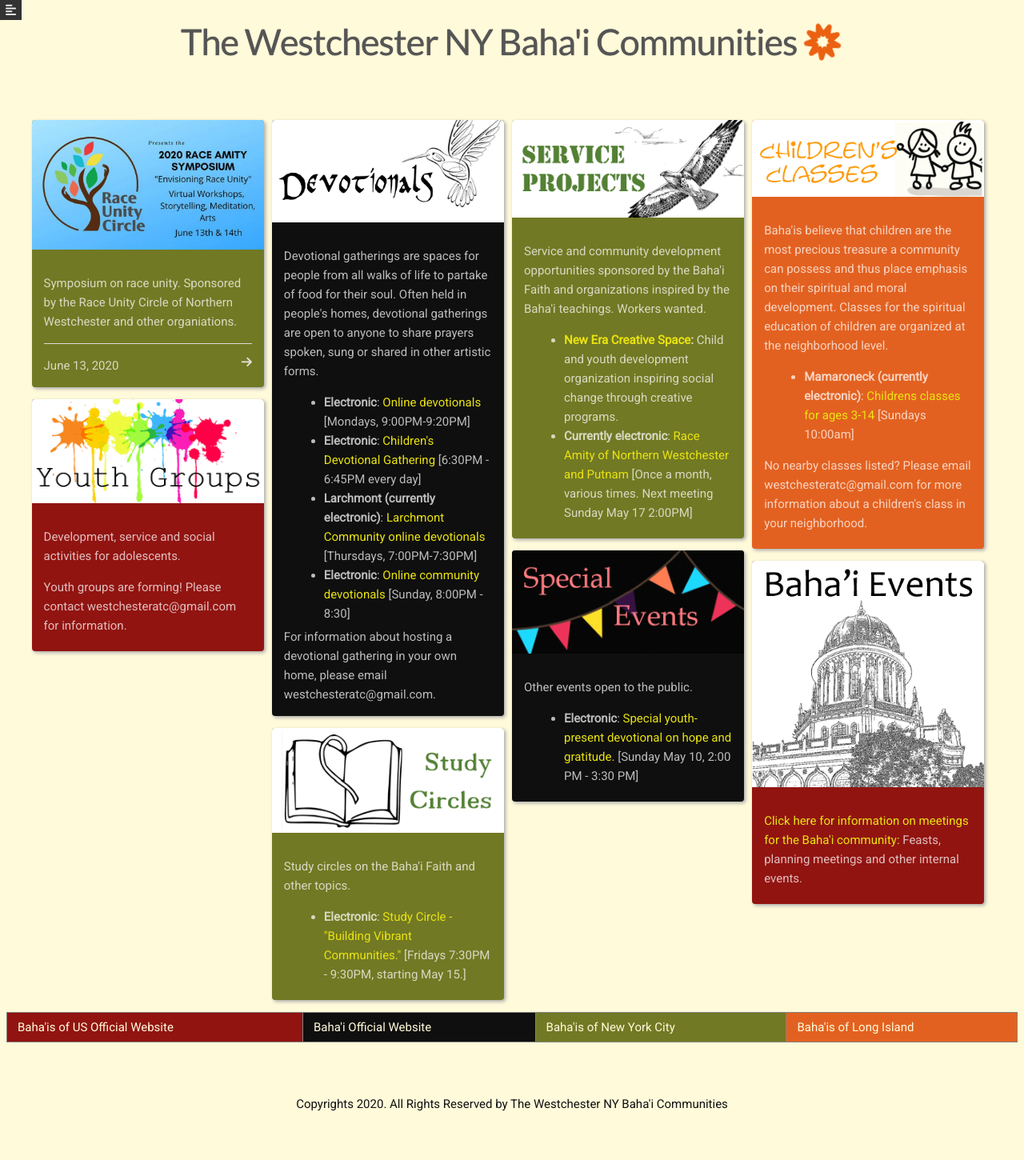
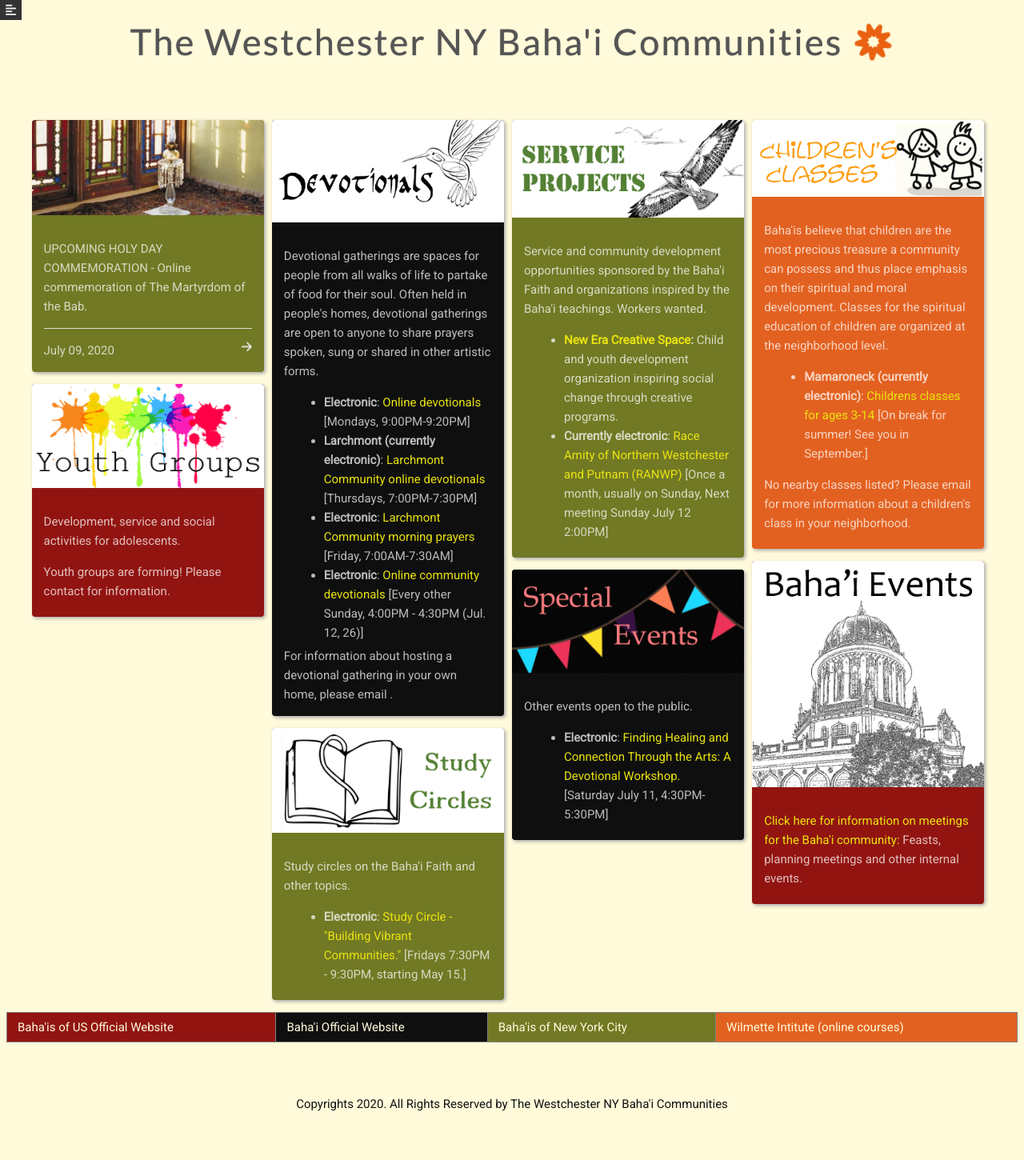
Before and after one commit to westchesterbahai/westchesterbahai.github.io, a Jekyll site: the page built from index.html, in a window 1280 px wide. Shown: the whole page at 80% size. Built offline with Jekyll 4.4.1, drawn with Linux system fonts in a browser that asks for light colours; nearby versions of some CDN libraries.

Commit message:
July update

```diff
--- a/_childrens-class/mamaroneck.md
+++ b/_childrens-class/mamaroneck.md
@@ -3,8 +3,9 @@
 layout: post
 location: Mamaroneck (currently electronic)
 description: Childrens classes for ages 3-14
-time: Sundays 10:00am
+time: On break for summer! See you in September.
 ---
-The children's classes have been moved online. Devotionals and song start
-promptly at 10:00 online every Sunday 10:00am. Email westchesteratc@gmail.com
-for information on how to join.
+The children's classes are off for the summer. We will resart around Labor
+Day, hopefully in-person.
+Email <atc@westchesterbahais.com> for information on how your child can join
+in the upcoming school year.
--- a/_development/race_unity_nw.md
+++ b/_development/race_unity_nw.md
@@ -1,14 +1,14 @@
 ---
 layout: post
 title: RANWP
-description: Race Amity of Northern Westchester and Putnam
+description: Race Amity of Northern Westchester and Putnam (RANWP)
 location: Currently electronic
-time: Once a month, various times. Next meeting Sunday May 17 2:00PM
+time: Once a month, usually on Sunday, Next meeting Sunday July 12 2:00PM
 color: BF360C
 ---
-Discussion group with friendship and fellowship for those concerned about
-race relations.
+In our July meeting, please join us for friendship and a discussion of
+what anti-racism is and how to embrace the oneness of humanity. All
+RANWP meetings are open to the public.
 
-* May: Video and discussion on the widespread impact of inequality in the healthcare system.
-
-Please contact westchesteratc@gmail.com for information on how to join our Zoom meeting.
+RANWP meetings are temporarily online-only.
+Please contact atc@westchesterbahais.org for the Zoom link and password.
--- a/_devotionals/childrens-devotional.md
+++ /dev/null
@@ -1,10 +0,0 @@
----
-layout: post
-title:  "Childrens' Devotional Gathering"
-description: Children's Devotional Gathering
-location: Electronic
-time: 6:30PM - 6:45PM every day
-color: BF360C
----
-Short online devotional gathering hosted by O'Toole family for children.
-Contact westchesteratc@gmail.com for information on joining us.
--- /dev/null
+++ b/_devotionals/morning-prayers.md
@@ -0,0 +1,11 @@
+---
+layout: post
+title:  "Online Morning Prayers"
+description: Larchmont Community morning prayers
+location: Electronic
+time: Friday, 7:00AM-7:30AM
+color: BF360C
+---
+Online Morning prayers, hosted by the O'Toole family.
+Contact <atc@westchestebahais.org> for information on how
+to join us.
--- a/_devotionals/sunday-night-devotionals.md
+++ b/_devotionals/sunday-night-devotionals.md
@@ -1,10 +1,12 @@
 ---
 layout: post
-title:  "Sunday Night Online Devotionals"
+title:  "Sunday Afternoon Online Devotionals"
 description: Online community devotionals
 location: Electronic
-time: Sunday, 8:00PM - 8:30
+time: Every other Sunday, 4:00PM - 4:30PM (Jul. 12, 26)
 color: BF360C
 ---
-Devotionals, hosted by the Area Teaching Committee (ATC) for the entire Westchester community.
-Contact westchesteratc@gmail.com for information on how to dial in and join.
+Devotionals, hosted by the Area Teaching Committee (ATC) for the entire Westchester community. Held every other Sunday.
+
+Contact <atc@westchesterbahais.org> for Zoom link and password. This is
+open to the general public.
--- a/_sass/_style.scss
+++ b/_sass/_style.scss
@@ -178,7 +178,7 @@
     line-height: 0;
     margin: 0;
     display: inline-block;
-    letter-spacing: -1px;
+    letter-spacing: 0.05em;
     font-weight: 300;
     text-shadow: 0 0 1px;
 }
--- /dev/null
+++ b/_special-events/arts-connection.md
@@ -0,0 +1,18 @@
+---
+layout: post
+title:  "Finding Healing and Connection Through the Arts: A Devotional Workshop."
+description: "Finding Healing and Connection Through the Arts: A Devotional Workshop."
+location: Electronic
+time: Saturday July 11, 4:30PM-5:30PM
+color: BF360C
+---
+An opportunity to pray, read writings on the arts, and do some
+of your own art therapy! No previous art experience or talent required!
+Hosted by our friend Leonora.
+
+Simply have your favorite art materials online. Colorful watercolor
+paint and paper are recommended, but any art materials - even pencil
+and paper - will work.
+
+Open to all! Contact <atc@westchesterbahais.org> for the Zoom link and
+password.
--- a/_special-events/youth-hosted-devotional.md
+++ /dev/null
@@ -1,12 +0,0 @@
----
-layout: post
-title:  "Special Youth-Presented Devotional"
-description: Special youth-present devotional on hope and gratitude.
-location: Electronic
-time: Sunday May 10, 2:00 PM - 3:30 PM
-color: BF360C
----
-Come join the Baha'i youth of lower Westchester for a special devotional
-gathering. The theme of the service will be Hope and Gratitude. For
-information on how to join this electronic devotional, email
-westchesteratc@gmail.com.
--- a/index.html
+++ b/index.html
@@ -31,7 +31,7 @@
      [{{devotional.time}}]</li>
      {% endfor %}
      </ul>
-     For information about hosting a devotional gathering in your own home, please email westchesteratc@gmail.com.
+     For information about hosting a devotional gathering in your own home, please email <atc@westchesterbahais.org>.
      </div>
    </div>
    <div class="box" style="background-color:#717924">
@@ -66,7 +66,7 @@
 	     [{{classes.time}}]</li>
      {% endfor %}
      </ul>
-     <p>No nearby classes listed? Please email westchesteratc@gmail.com for more information about a
+     <p>No nearby classes listed? Please email <atc@westchesterbahais.org> for more information about a
      children's class in your neighborhood.</p>
      </div>
    </div>
@@ -80,7 +80,7 @@
 	     [{{group.time}}]</li>
      {% endfor %}
      </ul>
-     <p>Youth groups are forming! Please contact westchesteratc@gmail.com for information.</p>
+     <p>Youth groups are forming! Please contact <atc@westchesterbahais.org> for information.</p>
      </div>
    </div>
    <div class="box" style="background-color:#717924">
@@ -130,7 +130,7 @@
       <a href="http://bahainyc.org">Baha'is of New York City</a>
    </td>
    <td style="background-color:#e36120">
-      <a href="http://libahai.org">Baha'is of Long Island</a>
+      <a href="http://wilmetteinstitute.org/">Wilmette Intitute (online courses)</a>
    </td>
    </tr></table>
 </div>
```
Also changed, not shown: _bahai-meeting/2020-07-12-kalimat.md (added, +8 -0 lines), _bahai-meeting/2020-07-31-kamal.md (added, +8 -0 lines), _devotionals/Chenge.md (deleted, +0 -10 lines), _devotionals/Monday.md (added, +11 -0 lines), _featured/2020-06-13-race-amity.md (deleted, +0 -10 lines), _featured/2020-07-09-Martyrdom-of-Bab.md (added, +20 -0 lines), images/Bab-room.JPG (added).
